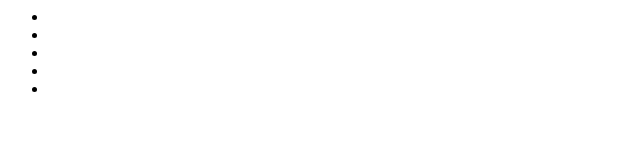
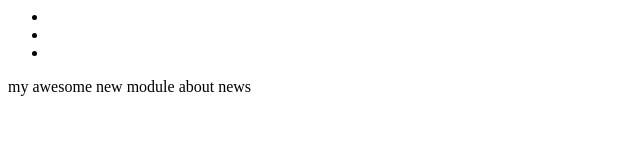
Before and after one commit to fasilminale/dummytest, a plain HTML site: page index.html in a window 1280 px wide. Shown: the whole page, without its empty margins (0-640 px from the left). Drawn offline with Linux system fonts and the light colour scheme.

Commit message:
added news module

```diff
--- a/index.html
+++ b/index.html
@@ -5,9 +5,10 @@
 				<li></li>
 				<li></li>
 				<li></li>
-				<li></li>
-				<li></li>
 			</ul>
 		</module-one>
+		<module-two>
+			<div>my awesome new module about news</div>
+		</module-two>
 	</body>
 </html>
```
